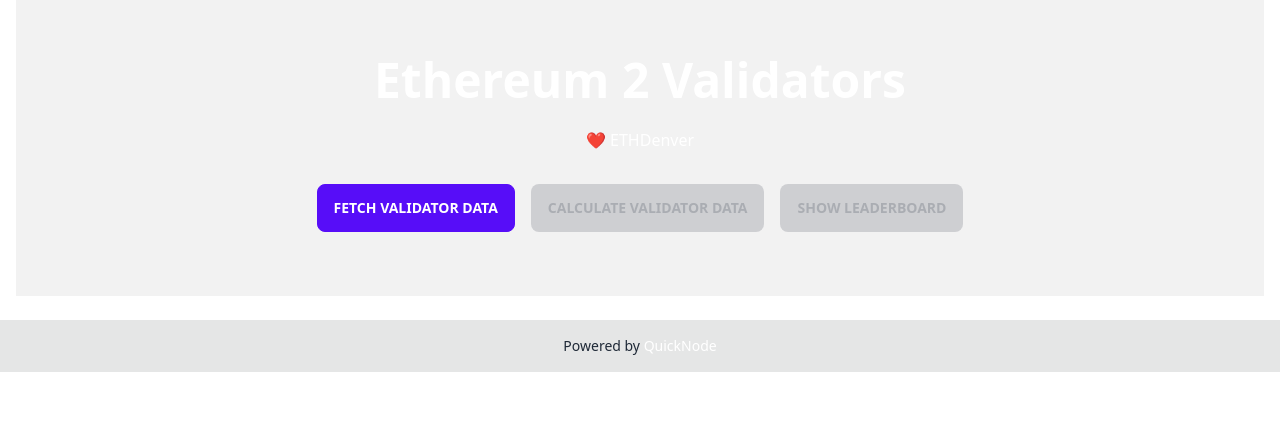
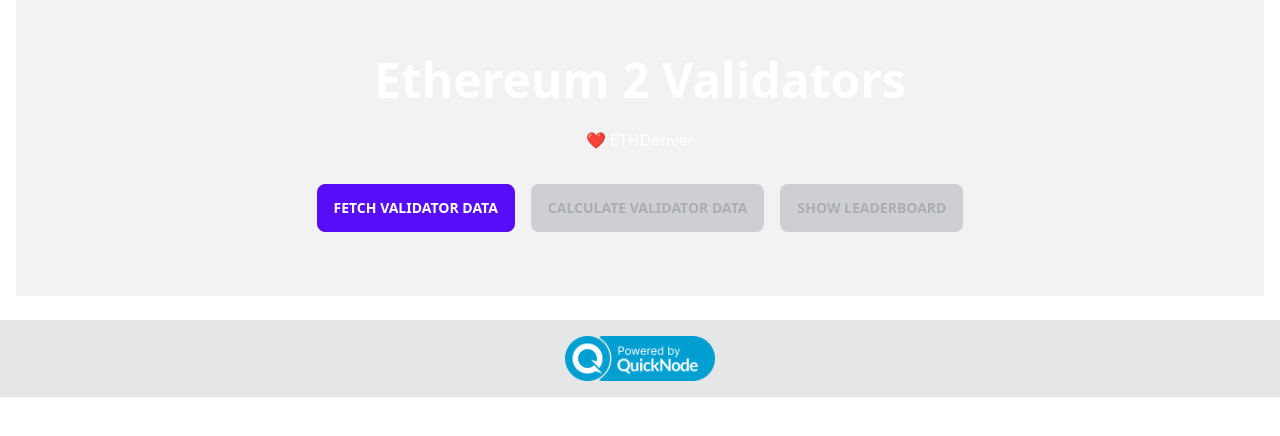
Before and after one commit to Biciok/beacon_validator, a Next.js app: page / in a window 1280 px wide. Shown: the top 436 px of the page. Built offline with nearby package versions, Linux system fonts and the light colour scheme.

Commit message:
Graphical footer

```diff
--- a/pages/index.js
+++ b/pages/index.js
@@ -369,9 +369,8 @@ export default function Home() {
       <footer className="footer footer-center p-4 bg-base-300 text-base-content">
         <div>
           <p>
-            Powered by{" "}
             <a href="https://www.quicknode.com" target="_blank" rel="noreferrer" className="text-primary-content">
-              QuickNode
+              <img src="powered-by-quicknode-blue.png" alt="QuickNode" width="150" />
             </a>
           </p>
         </div>
```
Also changed, not shown: public/powered-by-quicknode-blue.png (added).
